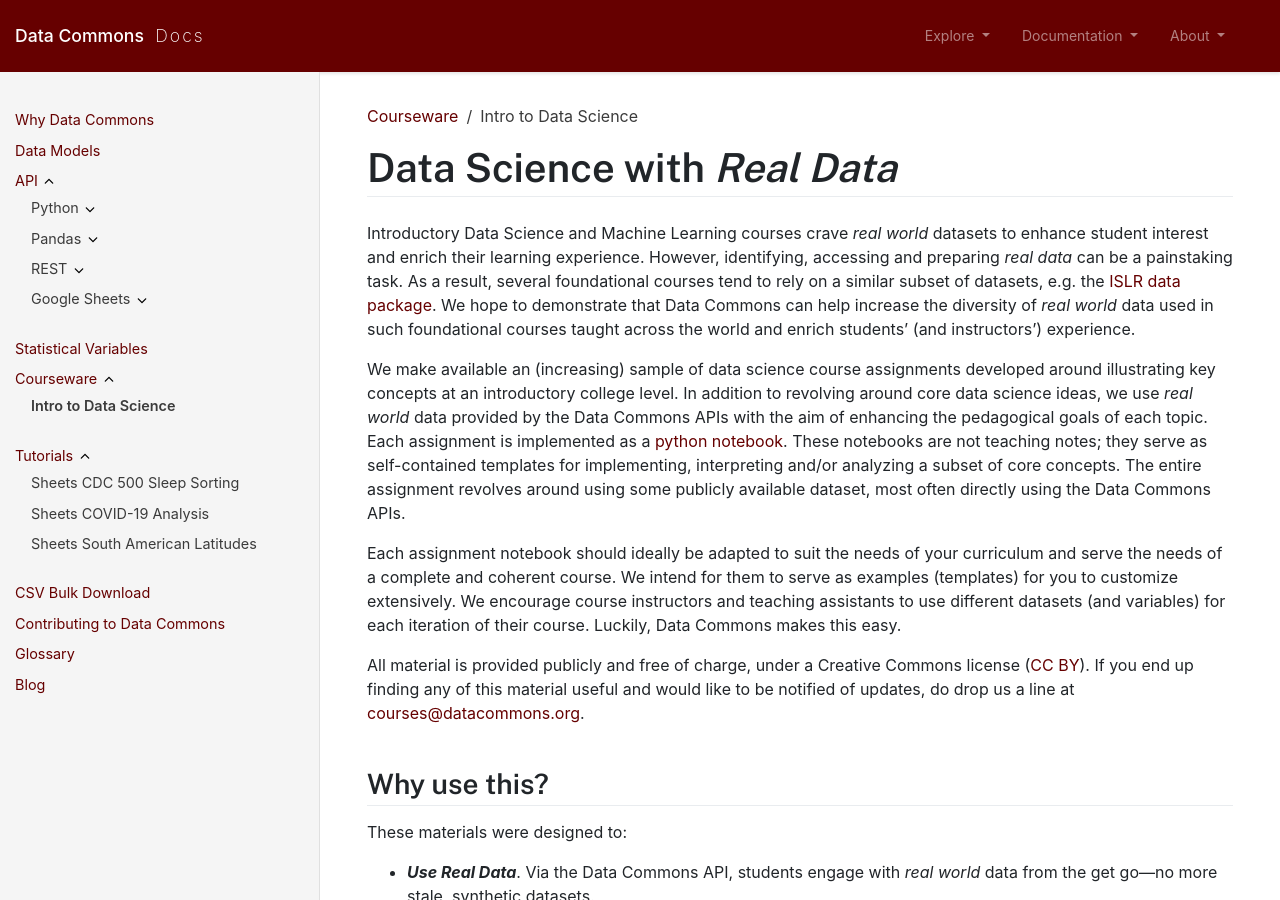
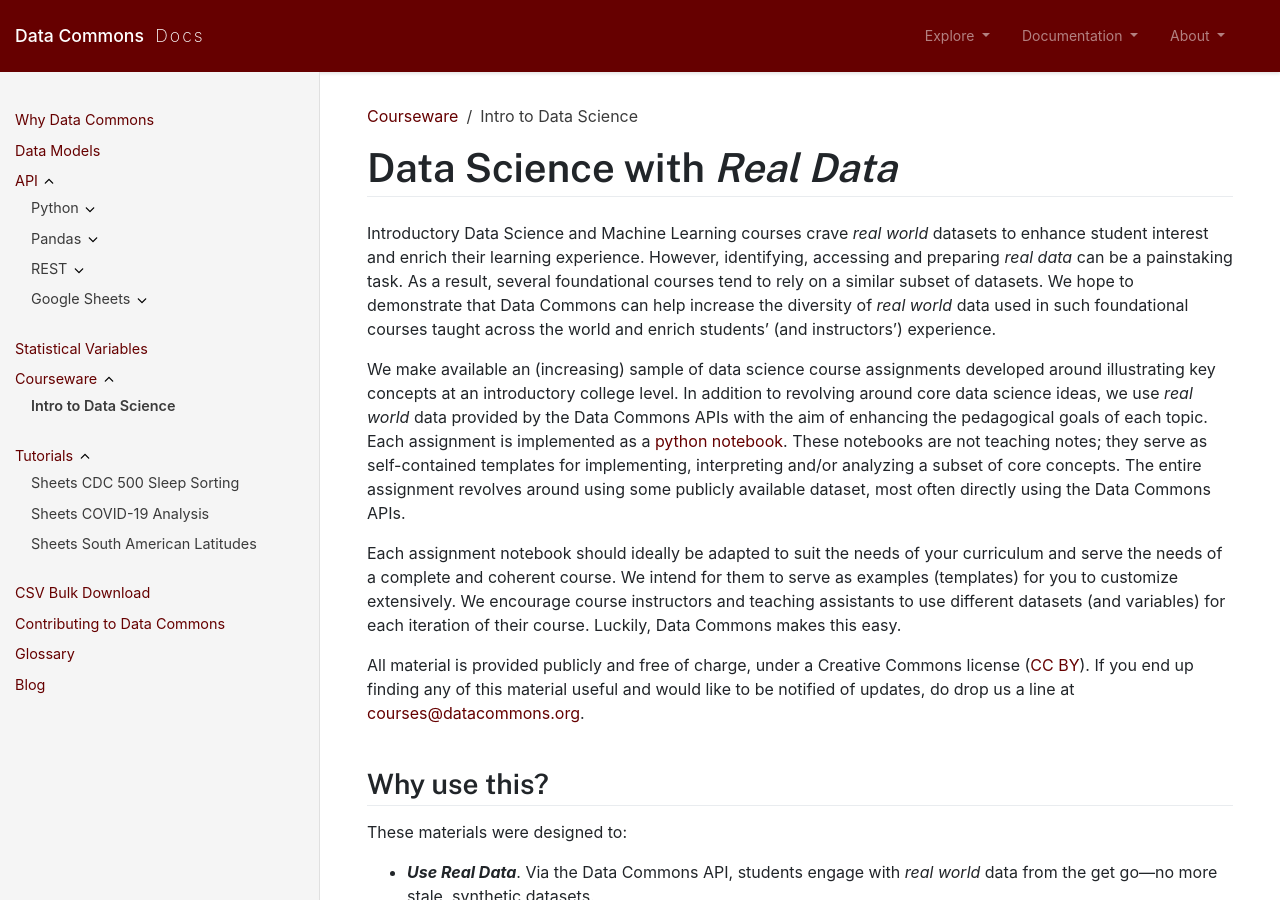
Before and after one commit to datacommonsorg/docsite, a Jekyll site: the page built from courseware/intro_data_science.md, in a window 1280 px wide and 900 px high. Built offline with Jekyll 4.4.1, drawn with Linux system fonts in a browser that asks for light colours; comment, search, counter and statistics services are not loaded.

Commit message:
Removed reference to other datasets

```diff
--- a/courseware/intro_data_science.md
+++ b/courseware/intro_data_science.md
@@ -7,7 +7,7 @@
 
 # Data Science with _Real Data_
 
-Introductory Data Science and Machine Learning courses crave _real world_ datasets to enhance student interest and enrich their learning experience. However, identifying, accessing and preparing _real data_ can be a painstaking task. As a result, several foundational courses tend to rely on a similar subset of datasets, e.g. the [ISLR data package](https://cran.r-project.org/web/packages/ISLR/ISLR.pdf). We hope to demonstrate that Data Commons can help increase the diversity of _real world_ data used in such foundational courses taught across the world and enrich students' (and instructors') experience.
+Introductory Data Science and Machine Learning courses crave _real world_ datasets to enhance student interest and enrich their learning experience. However, identifying, accessing and preparing _real data_ can be a painstaking task. As a result, several foundational courses tend to rely on a similar subset of datasets. We hope to demonstrate that Data Commons can help increase the diversity of _real world_ data used in such foundational courses taught across the world and enrich students' (and instructors') experience.
 
 We make available an (increasing) sample of data science course assignments developed around illustrating key concepts at an introductory college level. In addition to revolving around core data science ideas, we use _real world_ data provided by the Data Commons APIs with the aim of enhancing the pedagogical goals of each topic. Each assignment is implemented as a [python notebook](https://colab.research.google.com/). These notebooks are not teaching notes; they serve as self-contained templates for implementing, interpreting and/or analyzing a subset of core concepts. The entire assignment revolves around using some publicly available dataset, most often directly using the Data Commons APIs.
 
```
